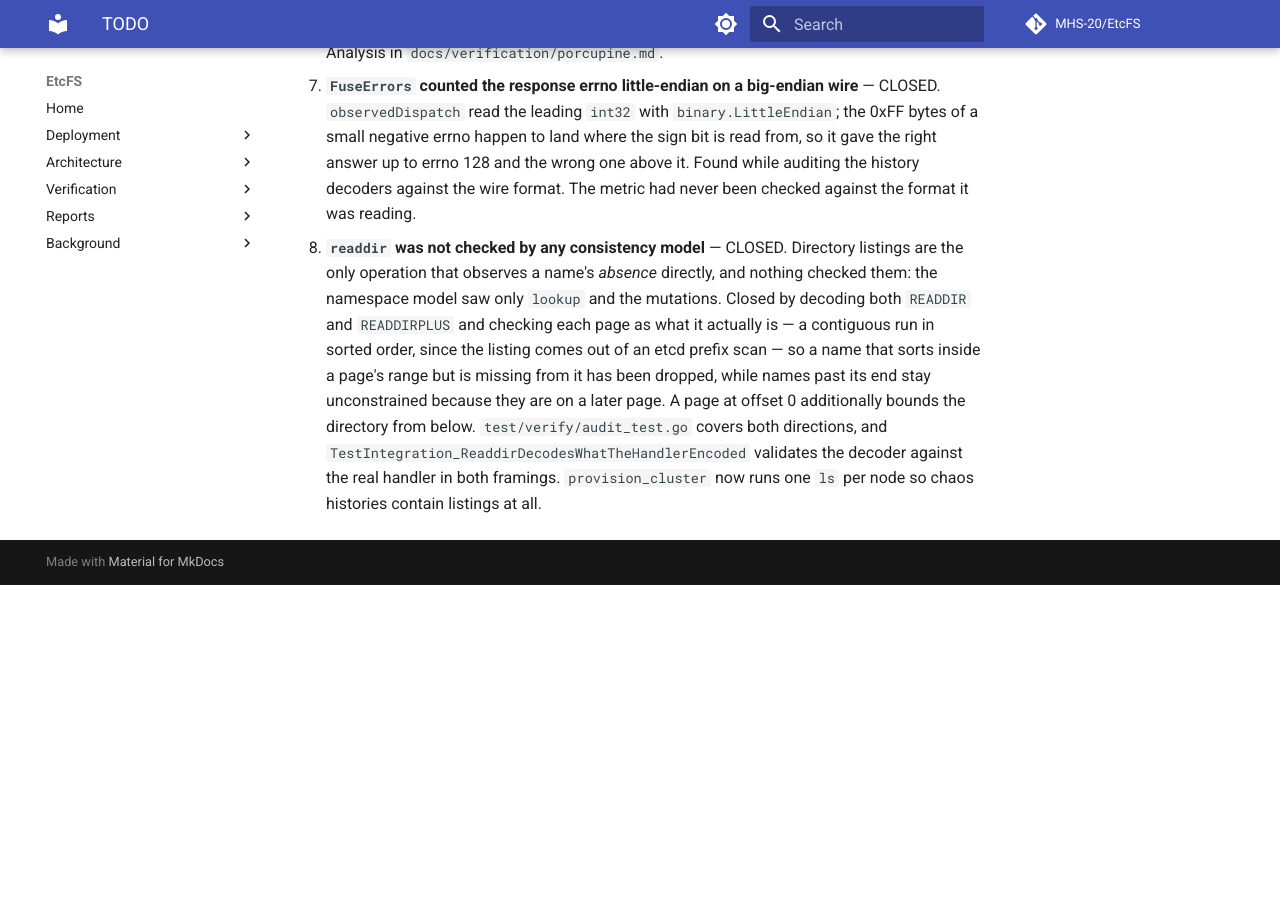
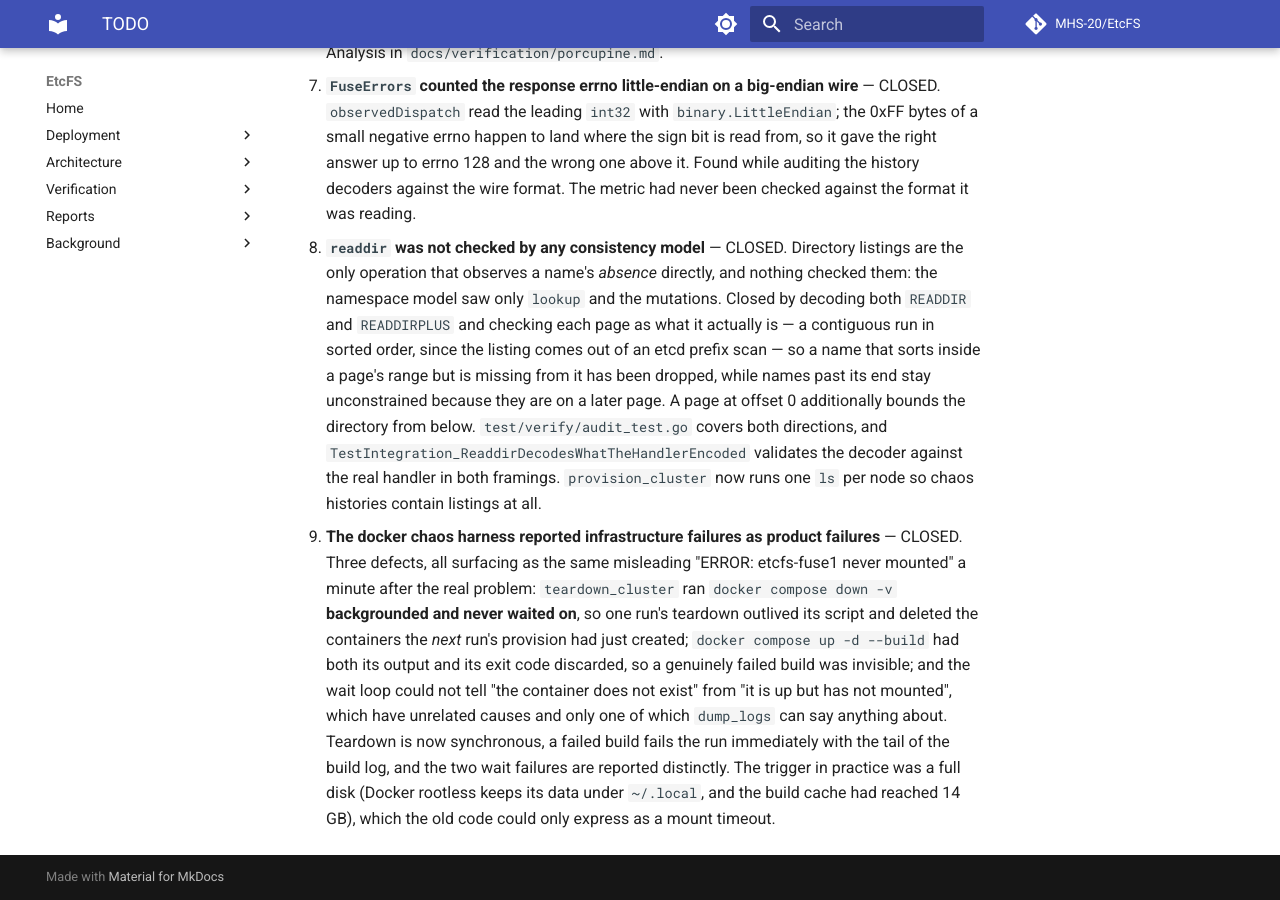
Before and after one commit to MHS-20/EtcFS, an MkDocs documentation site: the page built from docs/TODO.md, in a window 1280 px wide and 900 px high, scrolled down 6038 px. Built offline with MkDocs 1.6.1 and Material for MkDocs 9.7.7, drawn with Linux system fonts in a browser that asks for light colours; comment, search, counter and statistics services are not loaded; before the commit the page ends 6623 px from its top, so only the background shows below that.

Commit message:
fix(chaos): stop the docker harness reporting infrastructure failures as product failures

```diff
--- a/docs/TODO.md
+++ b/docs/TODO.md
@@ -99,3 +99,4 @@ From the 2026-08-12 conformance run; report in `docs/verification/pjdfstest.md`.
 51. **Four defects in the Porcupine models themselves** — CLOSED. Found by re-reading the models against the code they describe, looking for cases where a *correct* system would be reported as broken. All four were false positives, three of them live in the configuration the chaos suite runs: the generation model tracked a bare "fenced" flag and ignored the generation each commit carried, so a legitimate restart-after-fence read as a violation; lock events were recorded as zero-width points taken after the operation returned, leaving no room for clock offset between hosts; a node killed mid-hold never records a release, so the next legitimate holder read as a mutual-exclusion violation; and the extent model did not know about truncation, so a correct read of the zeroes past a new size contradicted the bytes it still held. Each fix has a test that fails without it (`test/verify/audit_test.go`). Analysis in `docs/verification/porcupine.md`.
 52. **`FuseErrors` counted the response errno little-endian on a big-endian wire** — CLOSED. `observedDispatch` read the leading `int32` with `binary.LittleEndian`; the 0xFF bytes of a small negative errno happen to land where the sign bit is read from, so it gave the right answer up to errno 128 and the wrong one above it. Found while auditing the history decoders against the wire format. The metric had never been checked against the format it was reading.
 53. **`readdir` was not checked by any consistency model** — CLOSED. Directory listings are the only operation that observes a name's *absence* directly, and nothing checked them: the namespace model saw only `lookup` and the mutations. Closed by decoding both `READDIR` and `READDIRPLUS` and checking each page as what it actually is — a contiguous run in sorted order, since the listing comes out of an etcd prefix scan — so a name that sorts inside a page's range but is missing from it has been dropped, while names past its end stay unconstrained because they are on a later page. A page at offset 0 additionally bounds the directory from below. `test/verify/audit_test.go` covers both directions, and `TestIntegration_ReaddirDecodesWhatTheHandlerEncoded` validates the decoder against the real handler in both framings. `provision_cluster` now runs one `ls` per node so chaos histories contain listings at all.
+54. **The docker chaos harness reported infrastructure failures as product failures** — CLOSED. Three defects, all surfacing as the same misleading "ERROR: etcfs-fuse1 never mounted" a minute after the real problem: `teardown_cluster` ran `docker compose down -v` **backgrounded and never waited on**, so one run's teardown outlived its script and deleted the containers the *next* run's provision had just created; `docker compose up -d --build` had both its output and its exit code discarded, so a genuinely failed build was invisible; and the wait loop could not tell "the container does not exist" from "it is up but has not mounted", which have unrelated causes and only one of which `dump_logs` can say anything about. Teardown is now synchronous, a failed build fails the run immediately with the tail of the build log, and the two wait failures are reported distinctly. The trigger in practice was a full disk (Docker rootless keeps its data under `~/.local`, and the build cache had reached 14 GB), which the old code could only express as a mount timeout.
```
Also changed, not shown: 1 other file.
